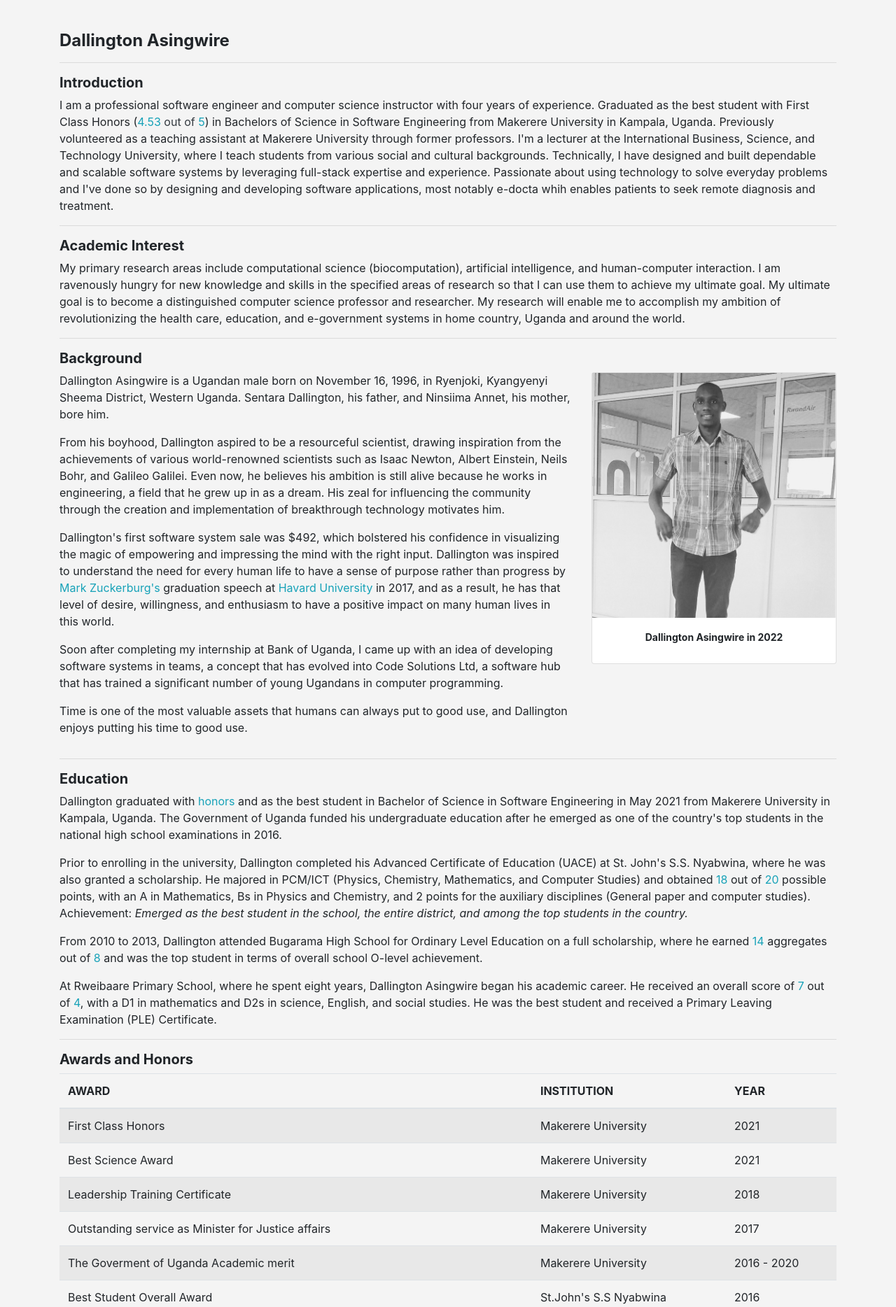
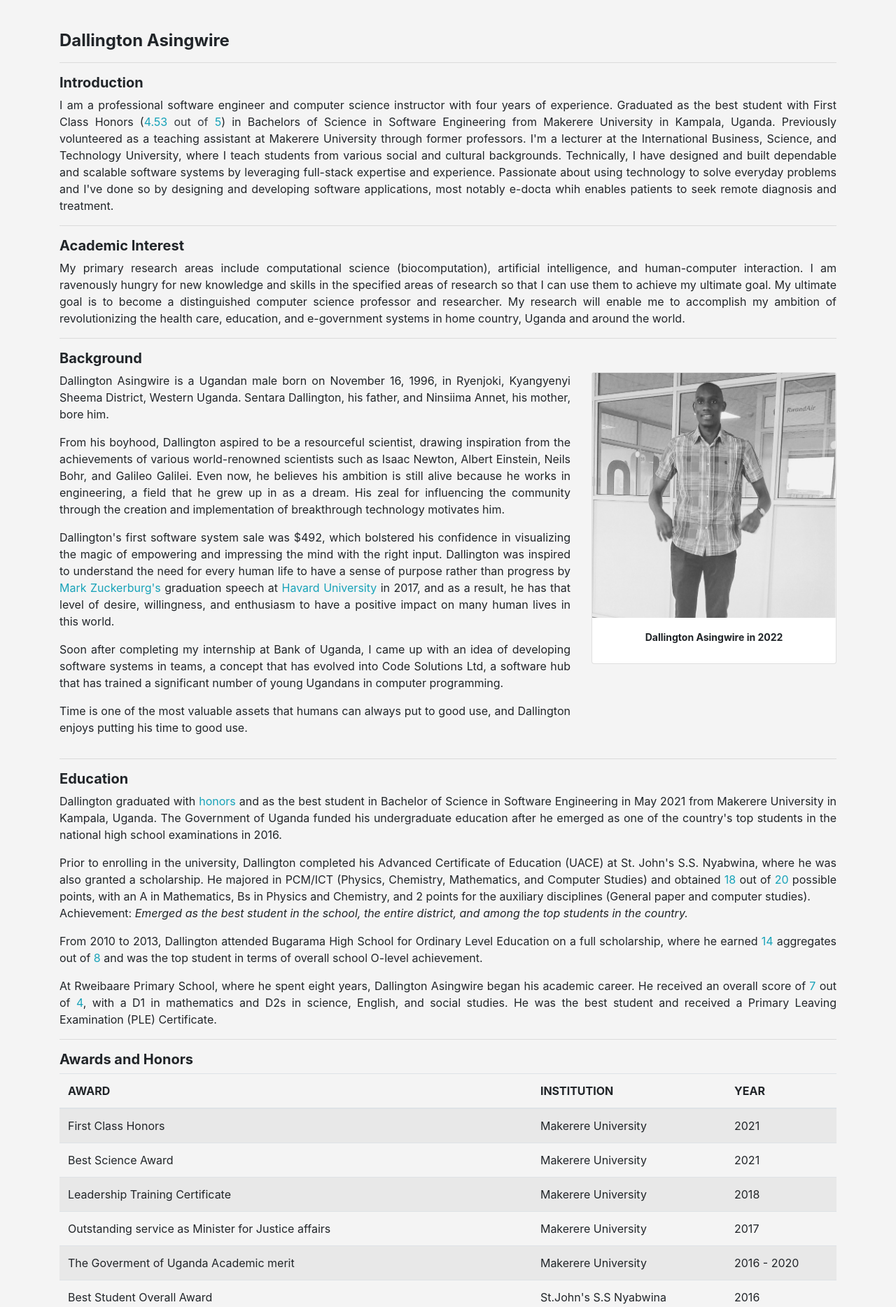
Before and after one commit to d-asingwire/dallingtonug, a PHP site: page / in a window 1280 px wide. Shown: the part 52-1920 px from the top of the page at 70% size. Run offline with PHP 8.4, Linux system fonts and the light colour scheme.

Commit message:
refactored my resume details

```diff
--- a/css/style.css
+++ b/css/style.css
@@ -1,6 +1,7 @@
 
     body{
         background: #f4f4f4;
+        text-align: justify;
 
       }
       .nav-link{
```
